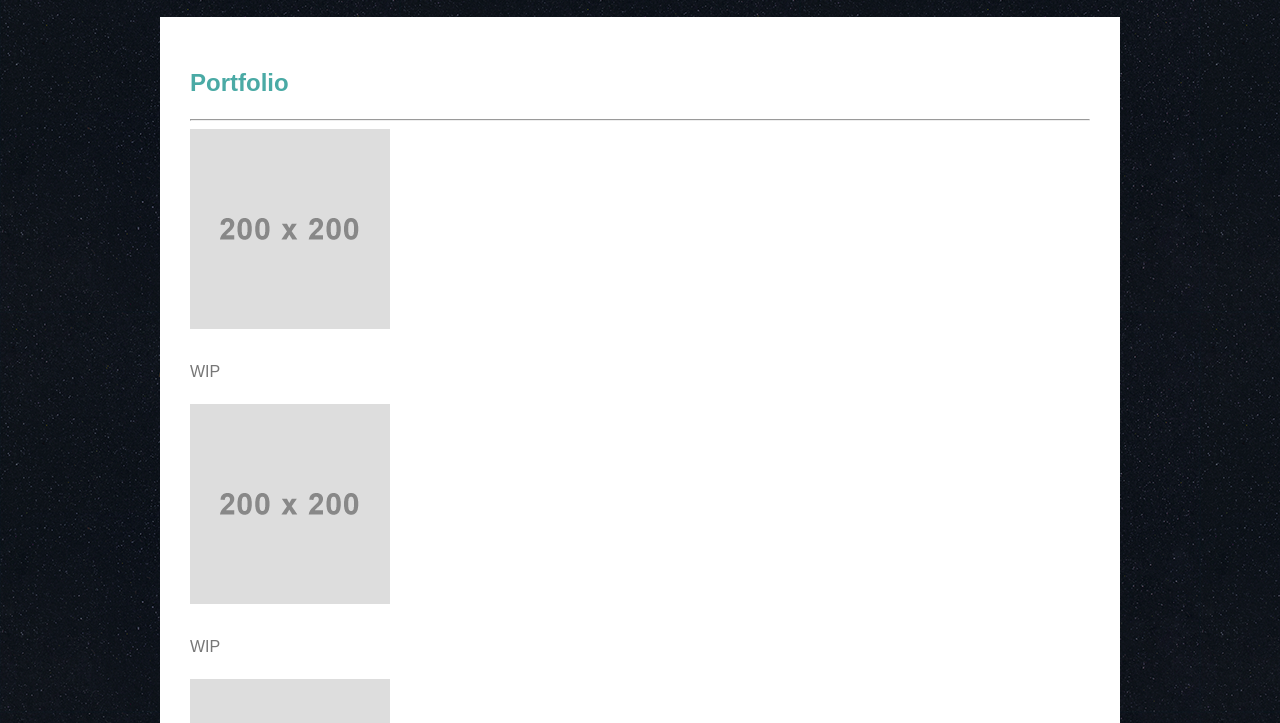
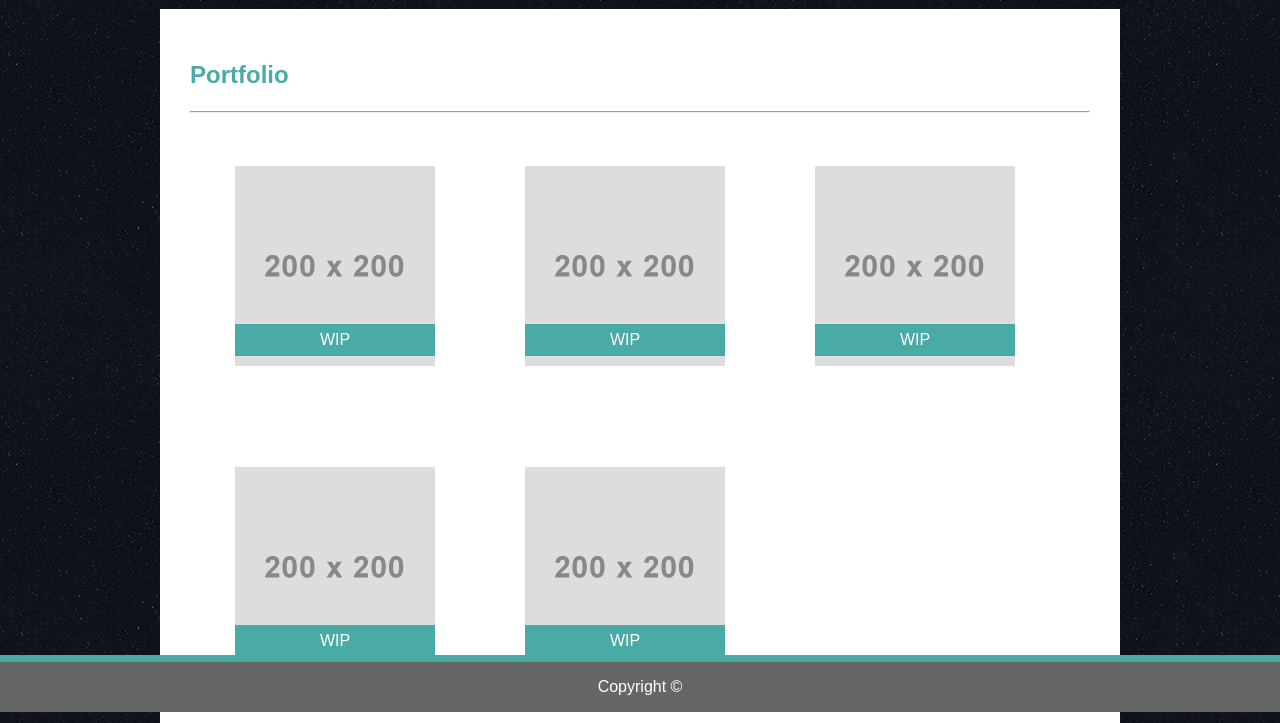
Before and after one commit to TheeLucyfer/Simple-Portfolio, a plain HTML site: page portfolio.html in a window 1280 px wide. Shown: the part 88-811 px from the top of the page. Drawn offline with Linux system fonts and the light colour scheme.

Commit message:
Spiffied up the portfolio

```diff
--- a/assets/css/style.css
+++ b/assets/css/style.css
@@ -19,6 +19,7 @@ textarea {
 
 body {
     background-image: url(../images/background.png);
+    margin: 0px;
 }
 .clearfix {
     clear:both;
@@ -74,7 +75,33 @@ h1, h2, h3, h4, h5, h6 {
     height: 200px;
     margin: 10px;
 }
+
 .sos {
     max-width: 960px;
     margin: auto;
 }
+
+.footer {
+    position: fixed;
+    bottom: 0px;
+    left: 0px;
+    right:0px;
+    background-color: #666666;
+    border-top: 7px solid #4aaaa5;
+    text-align: center;
+    color: white;
+
+ }
+ .portfolio-bois {
+     float: left;
+     margin: 45px;
+     position: relative;
+ }
+ .absolute-positions {
+     position: absolute;
+     bottom: 5px;
+     background-color: #4aaaa5;
+     color: white;
+    width: 100%;
+    text-align: center;
+ }
--- a/portfolio.html
+++ b/portfolio.html
@@ -21,30 +21,32 @@
     <div class="mainContent">
         <h2>Portfolio</h2>
         <hr>
-        <div>
+        <div class="portfolio-bois">
             <img src ="assets/images/xd.png" alt = "Placeholder img">
-            <p>WIP</p>
+            <p class="absolute-positions">WIP</p>
         </div>
-        <div>
+        <div class="portfolio-bois">
             <img src ="assets/images/xd.png" alt = "Placeholder img">
-            <p>WIP</p>
+            <p class="absolute-positions">WIP</p>
         </div>
-        <div>
+        <div class="portfolio-bois">
             <img src ="assets/images/xd.png" alt = "Placeholder img">
-            <p>WIP</p>
+            <p class="absolute-positions">WIP</p>
         </div>
-        <div>
+        <div class="portfolio-bois">
             <img src ="assets/images/xd.png" alt = "Placeholder img">
-            <p>WIP</p>
+            <p class="absolute-positions">WIP</p>
         </div>
-        <div>
+        <div class="portfolio-bois">
             <img src ="assets/images/xd.png" alt = "Placeholder img">
-            <p>WIP</p>
+            <p class="absolute-positions">WIP</p>
         </div>
-
+        <br class="clearfix">
     </div>
 
-
+    <div class="footer">
+        <p>Copyright &copy;</p>
+    </div>
 
 </body>
 </html>
```
Also changed, not shown: contact.html (+3 -1 lines), index.html (+3 -1 lines).
